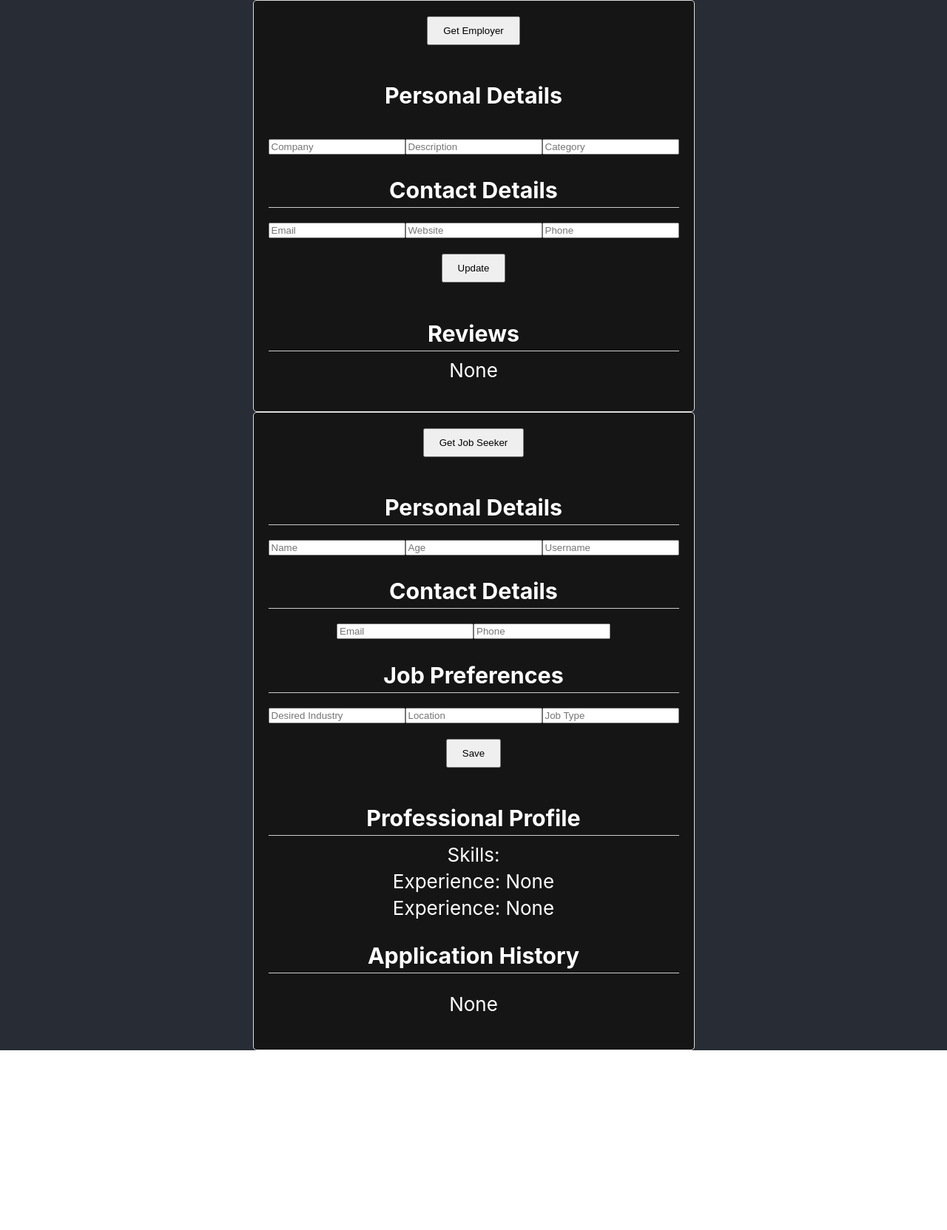
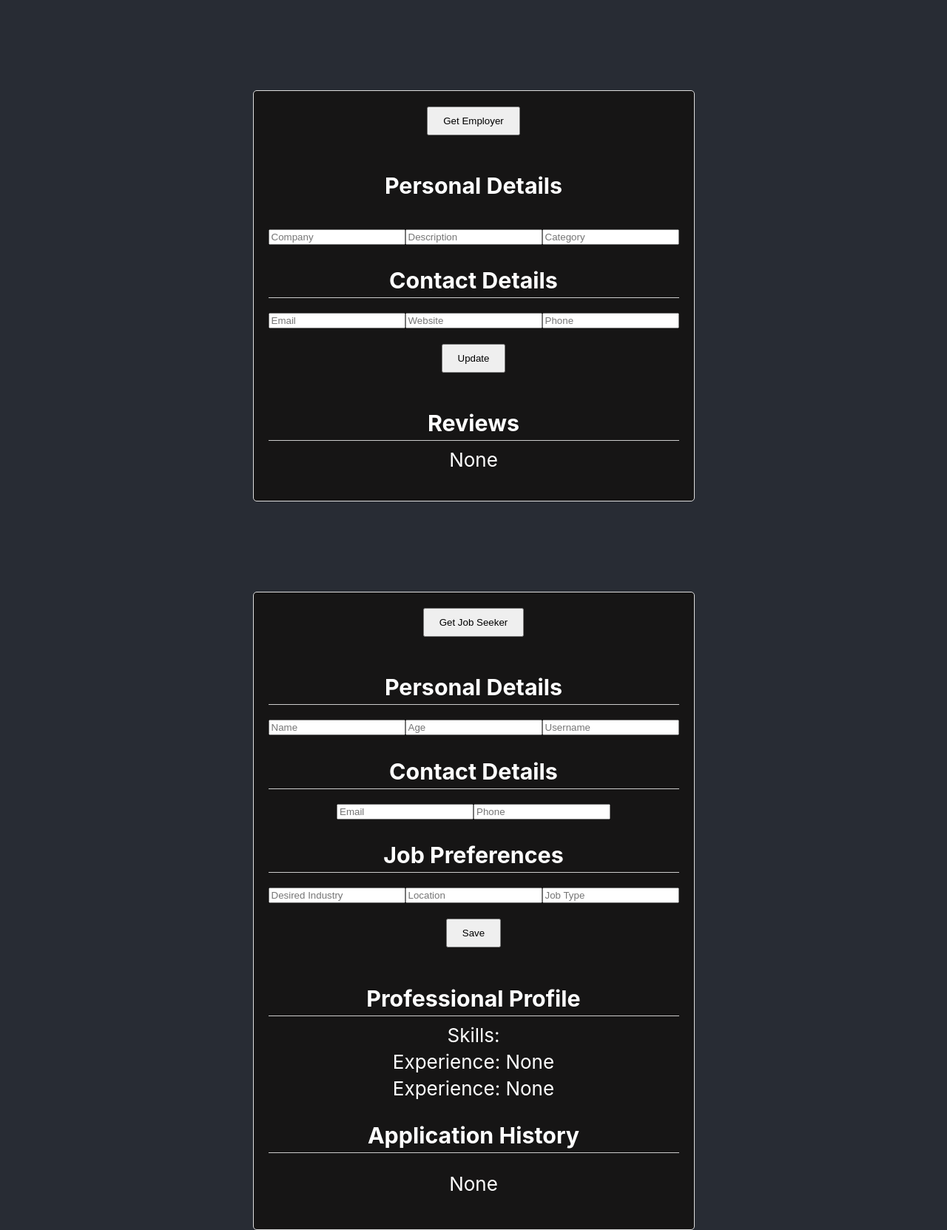
Before and after one commit to utmgdsc/JobConnect, a React (Create React App) app in the folder frontend/: page / in a window 1280 px wide. Shown: the whole page at 74% size. Before the commit the page ends 1420 px from the top, so only its background shows below. Built offline with nearby package versions, Linux system fonts and the light colour scheme.

Commit message:
reformatted header

```diff
--- a/frontend/src/components/EmployerProfile.js
+++ b/frontend/src/components/EmployerProfile.js
@@ -53,6 +53,7 @@ function EmployerProfile() {
     }
 
     return (
+        <header className="App-header">
             <div className="dashboard">
                 <button onClick={fetchEmployer}>Get Employer</button>
                 {employer && (
@@ -142,6 +143,7 @@ function EmployerProfile() {
                     </div>
                 )}
             </div>
+        </header>
     );
 }
 
--- a/frontend/src/components/UserProfile.js
+++ b/frontend/src/components/UserProfile.js
@@ -88,6 +88,7 @@ function UserProfile() {
     }
 
     return (
+        <header className="App-header">
             <div className="dashboard">
                 <button onClick={fetchJobSeeker}>Get Job Seeker</button>
                 {jobSeeker && (
@@ -210,6 +211,7 @@ function UserProfile() {
                 )
                 }
             </div >
+        </header>
     );
 }
 
```
Lines whose indentation alone changed are shown as unchanged.
